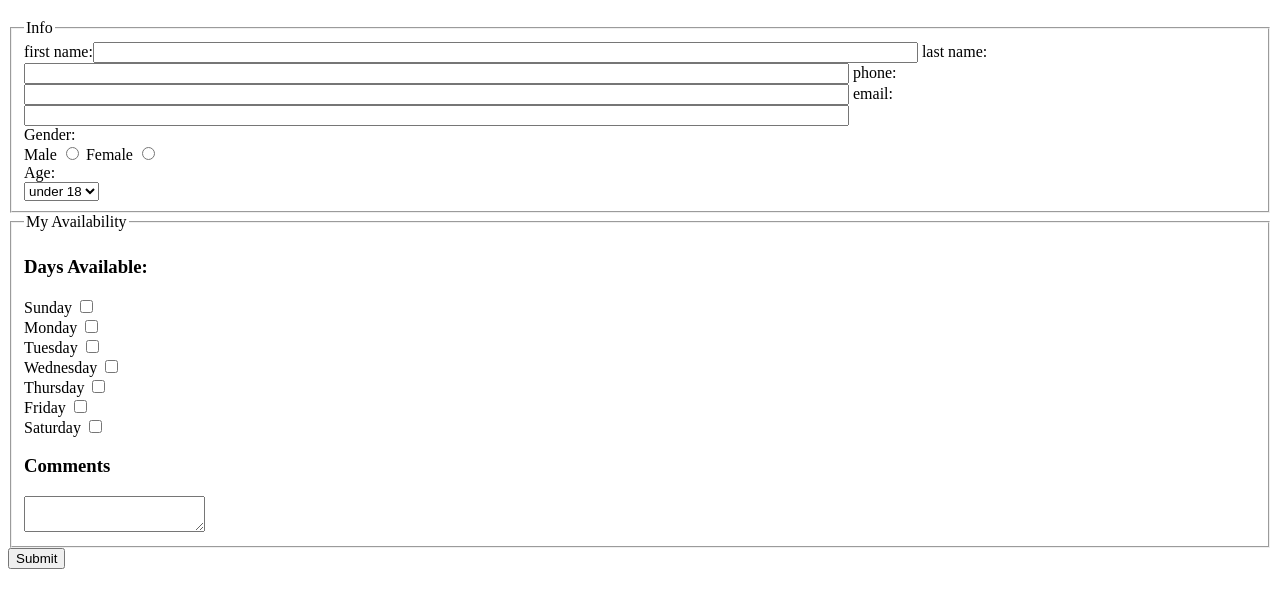
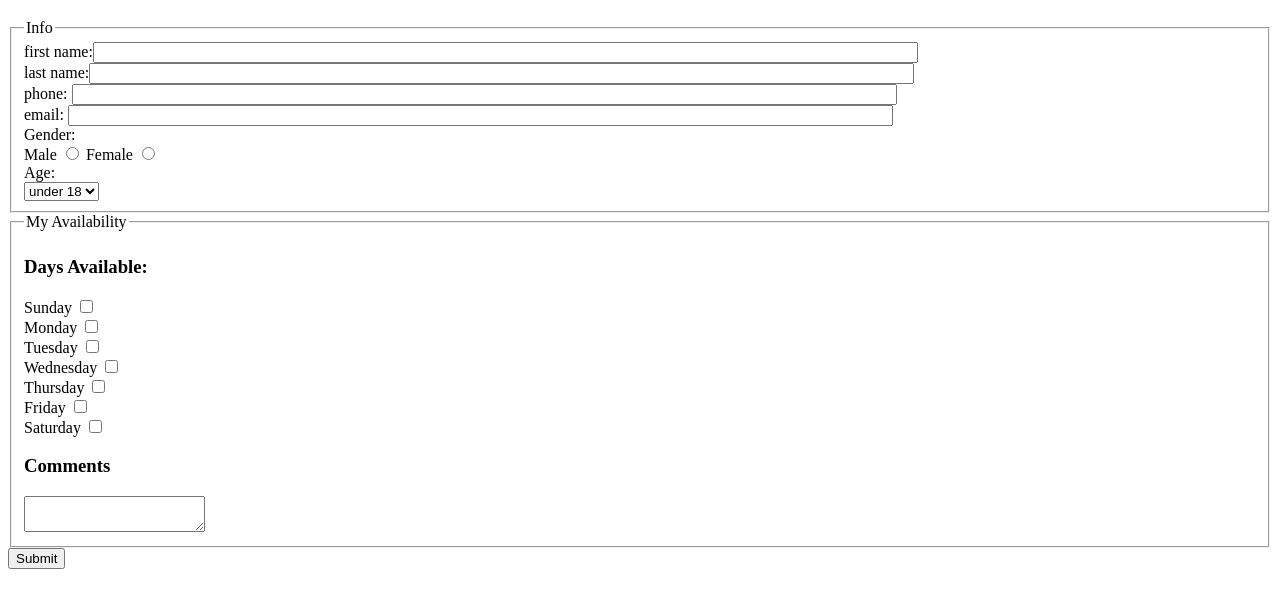
Before and after one commit to haleybrittman/361_Lab5, a plain HTML site: page index.html in a window 1280 px wide. Shown: the part 61-668 px from the top of the page. Drawn offline with Linux system fonts and the light colour scheme.

Commit message:
changes to index file

```diff
--- a/index.html
+++ b/index.html
@@ -6,13 +6,13 @@
 </head>
 <body>
     <h1>Volunteer Form</h1>
-    <form action="http://bloomingdale.sat.iit.edu/kriedan/lab3formscript.php" method="post"></form>
+    <form action="http://bloomingdale.sat.iit.edu/kriedan/lab3formscript.php" method="post">
     <fieldset>
         <legend>Info</legend>
-        <label>first name:<input size="100" type="text" name="first_name_field"></label>
-        <label>last name:<input size="100" type="text" name="last_name_field"></label>
-        <label>phone:<input size="100" type="text" name="phone_field"></label>
-        <label>email:<input size="100" type="text" name="email_field"></label>
+        <div><label>first name:<input size="100" type="text" name="first_name_field"></label></div>
+        <div><label>last name:<input size="100" type="text" name="last_name_field"></label></div>
+        <div><label>phone: <input size="100" type="text" name="phone_field"></label></div>
+        <div><label>email: <input size="100" type="text" name="email_field"></label></div>
         <div>Gender: </div>
         <div>
         <label>Male <input type="radio" name="gender_field" value="male"></label>
```
